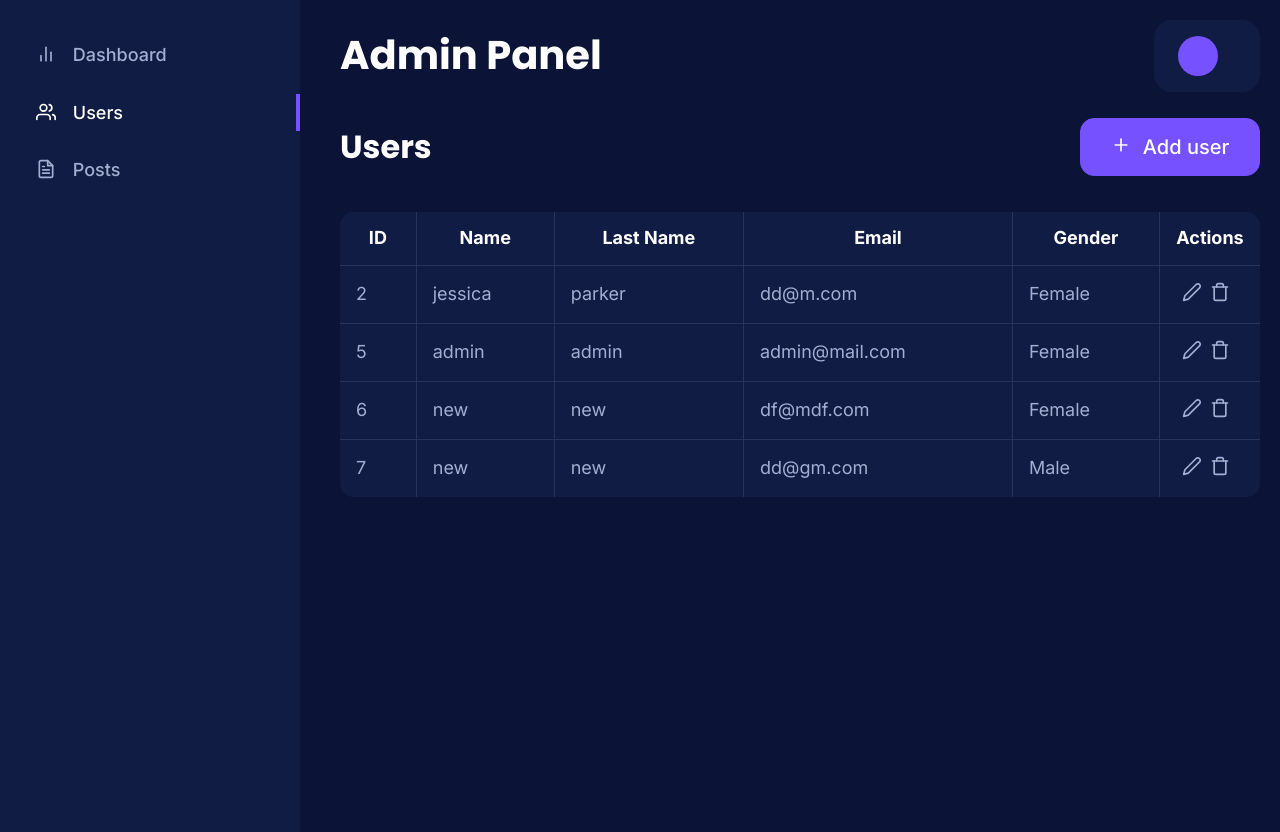
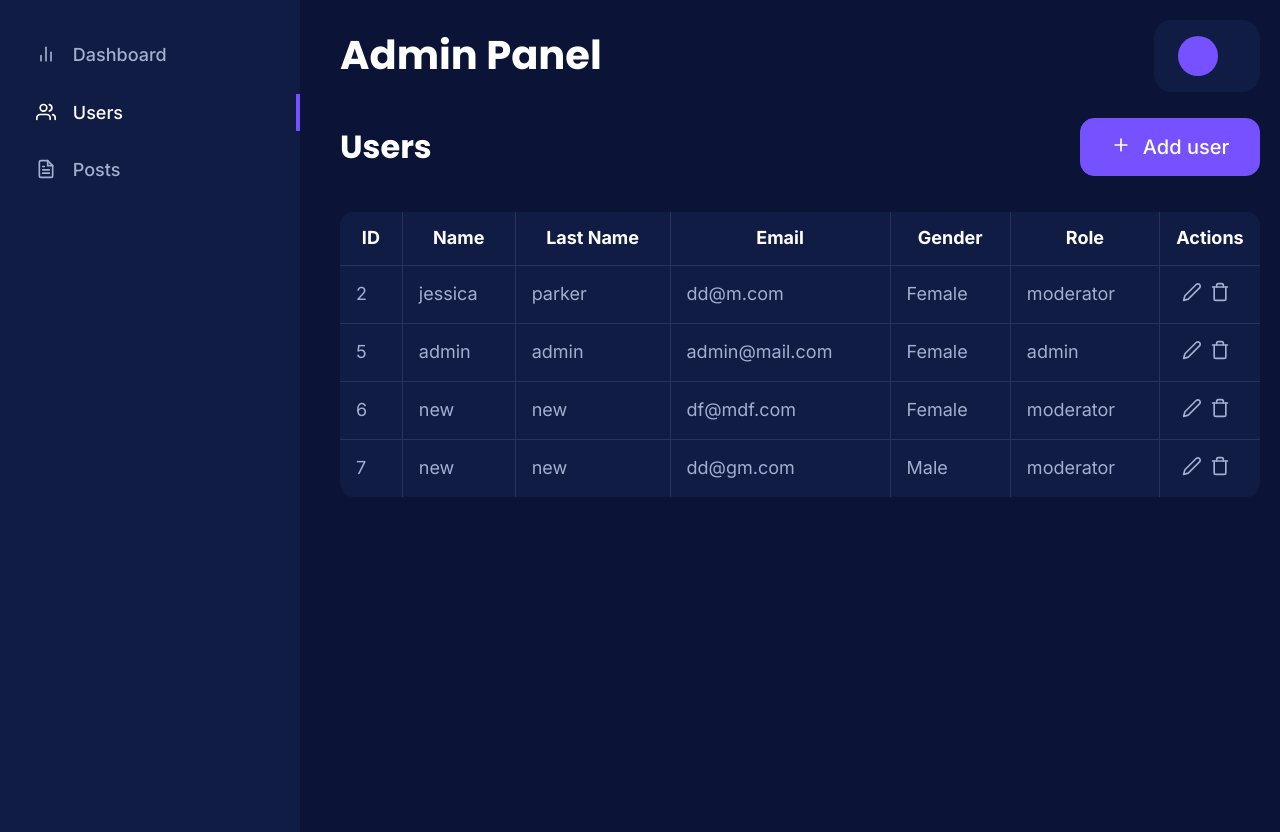
Before and after one commit to danielavornic/ebs-dashboard, a React (Create React App) app: page /users in a window 1280 px wide. Built offline with nearby package versions, Linux system fonts and the light colour scheme; no server answers; data requests are answered from the project's data file; sample sign-in values are in the browser's storage.

Commit message:
display users role in table

```diff
--- a/src/components/Table.tsx
+++ b/src/components/Table.tsx
@@ -1,9 +1,9 @@
 import { FC } from 'react';
 import { FiEdit2, FiTrash } from 'react-icons/fi';
 
-import { User, UserProperties } from '../types/user.types';
 import useUserContext from '../hooks/useUserContext';
 import { ModalType } from '../context';
+import { User, UserProperties } from '../types/user.types';
 
 interface Props {
   data: User[];
@@ -39,7 +39,9 @@ const Table: FC<Props> = ({ data, headings, properties }) => {
                 <tr key={obj.id}>
                   <td>{obj.id}</td>
                   {properties.map((property, index) => (
-                    <td key={index}>{obj[property]}</td>
+                    <td key={index}>
+                      {property === 'role' && !obj.role ? '-' : obj[property]}
+                    </td>
                   ))}
                   <td className='actions'>
                     <button
--- a/src/features/users/pages/Users.tsx
+++ b/src/features/users/pages/Users.tsx
@@ -11,8 +11,14 @@ import UserDeleteConfirmation from '../components/UserDeleteConfirmation';
 import Table from '../../../components/Table';
 
 const Users = () => {
-  const headings = ['Name', 'Last Name', 'Email', 'Gender'];
-  const properties: UserProperties[] = ['name', 'lastName', 'email', 'gender'];
+  const headings = ['Name', 'Last Name', 'Email', 'Gender', 'Role'];
+  const properties: UserProperties[] = [
+    'name',
+    'lastName',
+    'email',
+    'gender',
+    'role',
+  ];
 
   const [users, setUsers] = useState<User[]>([]);
 
--- a/src/types/user.types.ts
+++ b/src/types/user.types.ts
@@ -27,4 +27,4 @@ export type Role = 'moderator' | 'admin' | null;
 
 export type User = UserInterface | null;
 
-export type UserProperties = 'name' | 'lastName' | 'email' | 'gender';
+export type UserProperties = 'name' | 'lastName' | 'email' | 'gender' | 'role';
```
